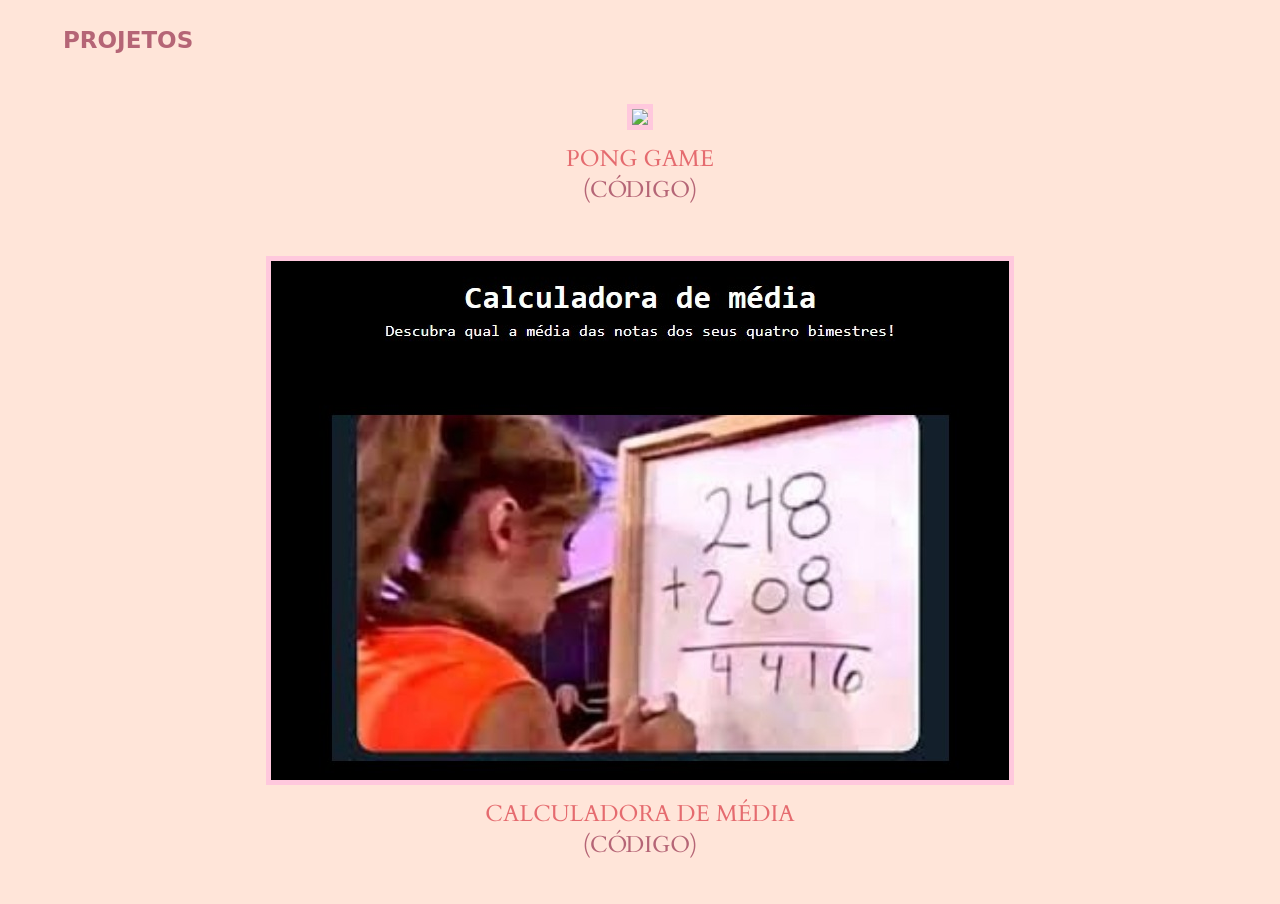
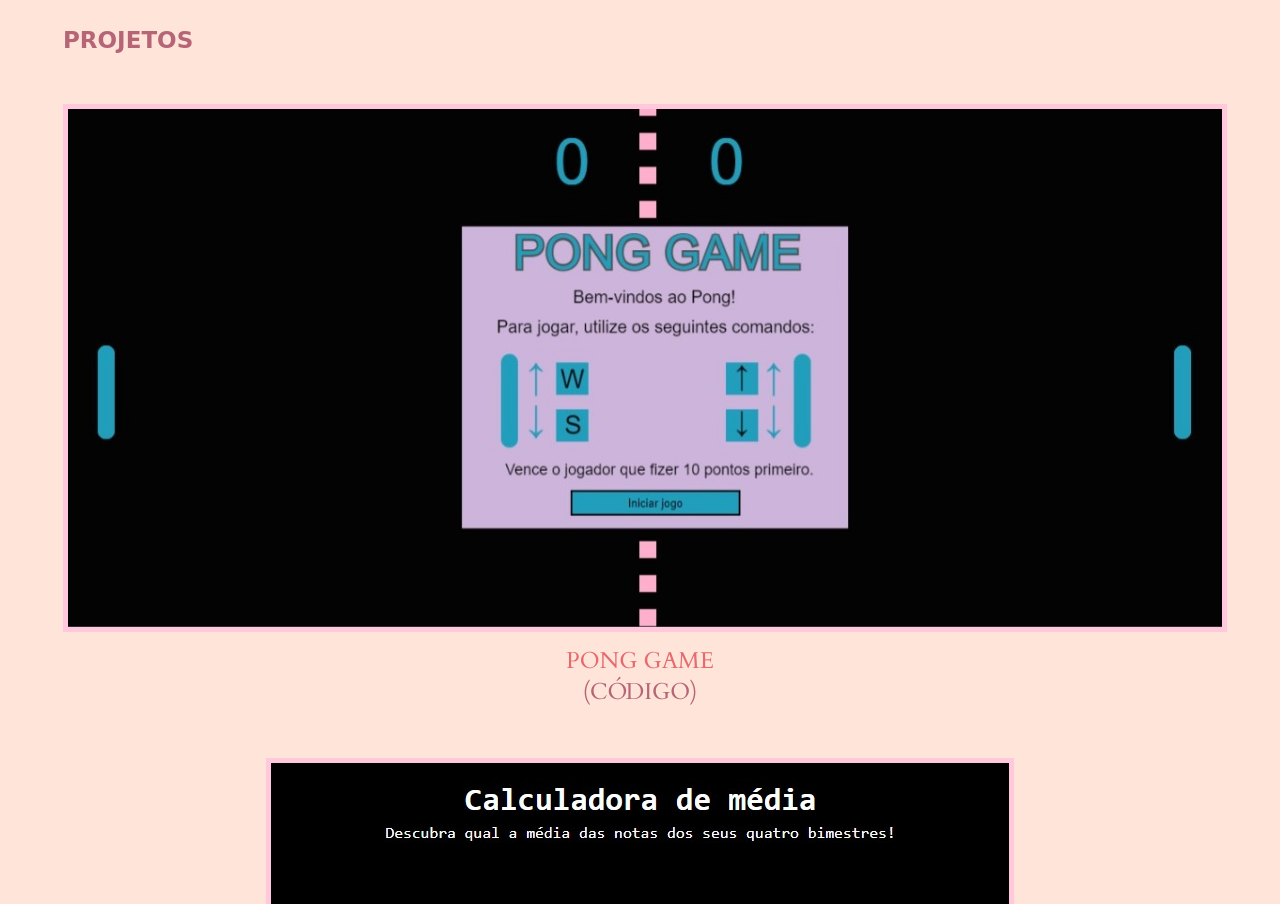
Before and after one commit to mariaclara-moura/IC---PROJETO-WEB, a plain HTML site: page index.html in a window 1280 px wide. Shown: the part 2104-3008 px from the top of the page. Drawn offline with Linux system fonts and the light colour scheme; a web font is replaced by a local one.

Commit message:
Projeto finalizado

```diff
--- a/index.html
+++ b/index.html
@@ -78,7 +78,7 @@
             <section id="projetos">
                 <h4>PROJETOS</h4>
                     <p class="projetinhos">
-                        <img src="IMAGENS/PONG GAME.jpeg GAME.jpeg"> <br>
+                        <img src="IMAGENS/PONG GAME.jpeg"> <br>
                         PONG GAME <br>
                         <a href="https://github.com/mariaclara-moura/PONG-GAME" target="_blank">(CÓDIGO)</a>  <br>
 
```
